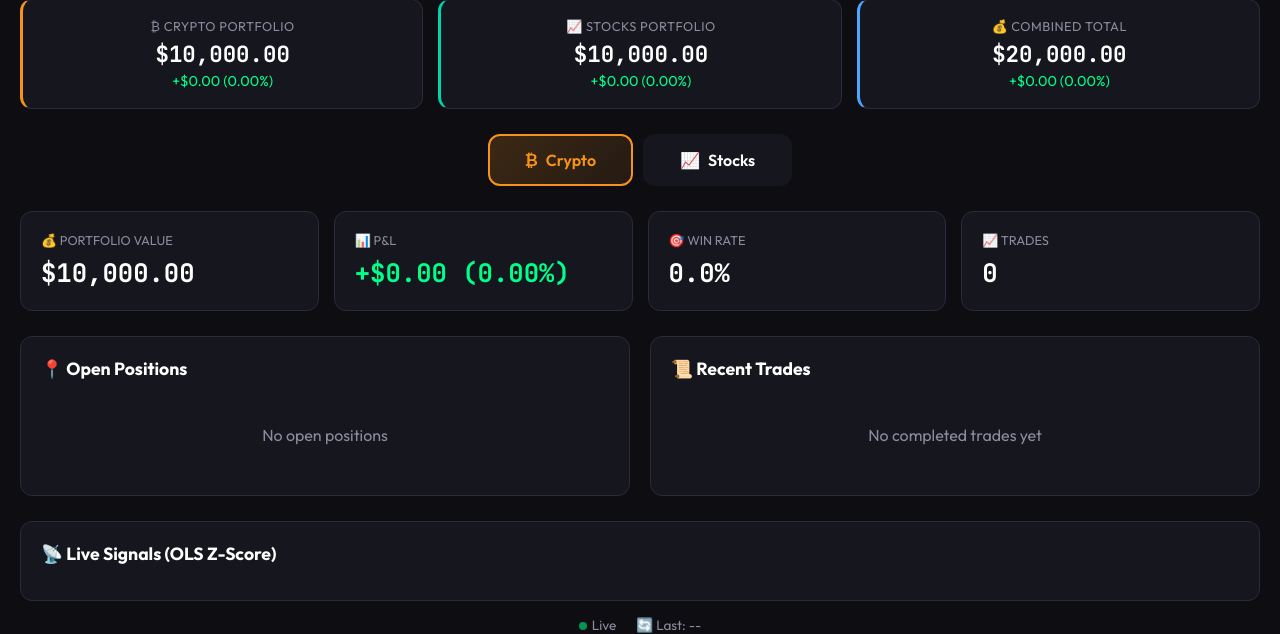
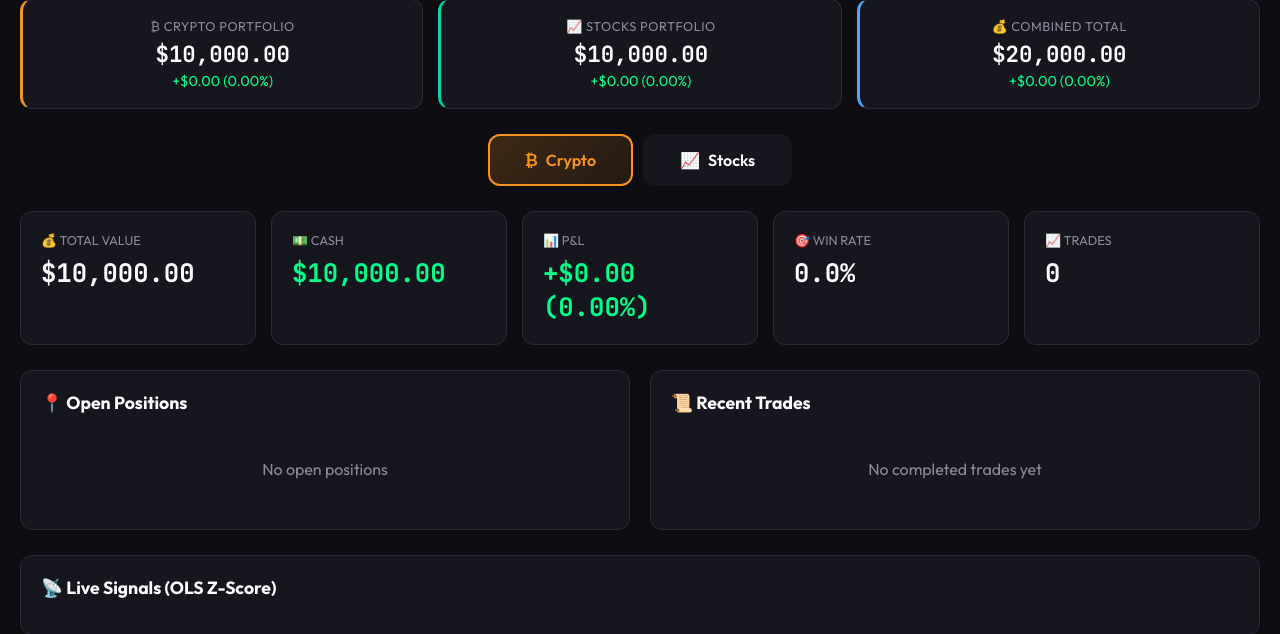
Before and after one commit to msaeedallahbaksh/unified-paper-trader, a Flask app: template templates/dashboard.html in a window 1280 px wide. Shown: the part 145-779 px from the top of the page. Run offline with Flask 3, Linux system fonts and the light colour scheme; the template is opened without the code that fills it, so the values that code supplies are empty; some libraries are stand-ins or nearby versions.

Commit message:
Add CASH display to dashboard
Now shows both TOTAL VALUE and CASH separately.
This makes it clear that:
- TOTAL VALUE = Cash + Position Values
- CASH = Available cash after deducting positions

When you buy ,000 position:
- Cash: ,000 (deducted )
- Position: ,000
- Total: ,000 (unchanged)

```diff
--- a/templates/dashboard.html
+++ b/templates/dashboard.html
@@ -341,8 +341,11 @@
         .health-banner.show { display: block; }
 
         /* Responsive */
+        @media (max-width: 1100px) {
+            .metrics-grid { grid-template-columns: repeat(3, 1fr) !important; }
+        }
         @media (max-width: 900px) {
-            .metrics-grid { grid-template-columns: repeat(2, 1fr); }
+            .metrics-grid { grid-template-columns: repeat(2, 1fr) !important; }
             .grid-2 { grid-template-columns: 1fr; }
             .summary-bar { grid-template-columns: 1fr; }
         }
@@ -400,21 +403,25 @@
 
         <!-- Crypto Content -->
         <div class="content active" id="content-crypto">
-            <div class="metrics-grid">
+            <div class="metrics-grid" style="grid-template-columns: repeat(5, 1fr);">
                 <div class="metric-card">
-                    <div class="metric-label">💰 Portfolio Value</div>
+                    <div class="metric-label">💰 TOTAL VALUE</div>
                     <div class="metric-value" id="crypto-total">$10,000</div>
+                </div>
+                <div class="metric-card">
+                    <div class="metric-label">💵 CASH</div>
+                    <div class="metric-value" id="crypto-cash" style="color: var(--accent-green);">$10,000</div>
                 </div>
                 <div class="metric-card">
                     <div class="metric-label">📊 P&L</div>
                     <div class="metric-value" id="crypto-pnl-detail">$0.00</div>
                 </div>
                 <div class="metric-card">
-                    <div class="metric-label">🎯 Win Rate</div>
+                    <div class="metric-label">🎯 WIN RATE</div>
                     <div class="metric-value" id="crypto-winrate">0%</div>
                 </div>
                 <div class="metric-card">
-                    <div class="metric-label">📈 Trades</div>
+                    <div class="metric-label">📈 TRADES</div>
                     <div class="metric-value" id="crypto-trades">0</div>
                 </div>
             </div>
@@ -443,21 +450,25 @@
 
         <!-- Stocks Content -->
         <div class="content" id="content-stocks">
-            <div class="metrics-grid">
+            <div class="metrics-grid" style="grid-template-columns: repeat(5, 1fr);">
                 <div class="metric-card">
-                    <div class="metric-label">💰 Portfolio Value</div>
+                    <div class="metric-label">💰 TOTAL VALUE</div>
                     <div class="metric-value" id="stocks-total">$10,000</div>
+                </div>
+                <div class="metric-card">
+                    <div class="metric-label">💵 CASH</div>
+                    <div class="metric-value" id="stocks-cash" style="color: var(--accent-green);">$10,000</div>
                 </div>
                 <div class="metric-card">
                     <div class="metric-label">📊 P&L</div>
                     <div class="metric-value" id="stocks-pnl-detail">$0.00</div>
                 </div>
                 <div class="metric-card">
-                    <div class="metric-label">🎯 Win Rate</div>
+                    <div class="metric-label">🎯 WIN RATE</div>
                     <div class="metric-value" id="stocks-winrate">0%</div>
                 </div>
                 <div class="metric-card">
-                    <div class="metric-label">📈 Trades</div>
+                    <div class="metric-label">📈 TRADES</div>
                     <div class="metric-value" id="stocks-trades">0</div>
                 </div>
             </div>
@@ -580,6 +591,7 @@
 
             // Metrics
             document.getElementById(`${prefix}-total`).textContent = formatCurrency(data.total_value);
+            document.getElementById(`${prefix}-cash`).textContent = formatCurrency(data.cash);
             const pnlEl = document.getElementById(`${prefix}-pnl-detail`);
             pnlEl.textContent = `${data.pnl >= 0 ? '+' : ''}${formatCurrency(data.pnl)} (${data.pnl_pct.toFixed(2)}%)`;
             pnlEl.className = `metric-value ${data.pnl >= 0 ? 'positive' : 'negative'}`;
```
